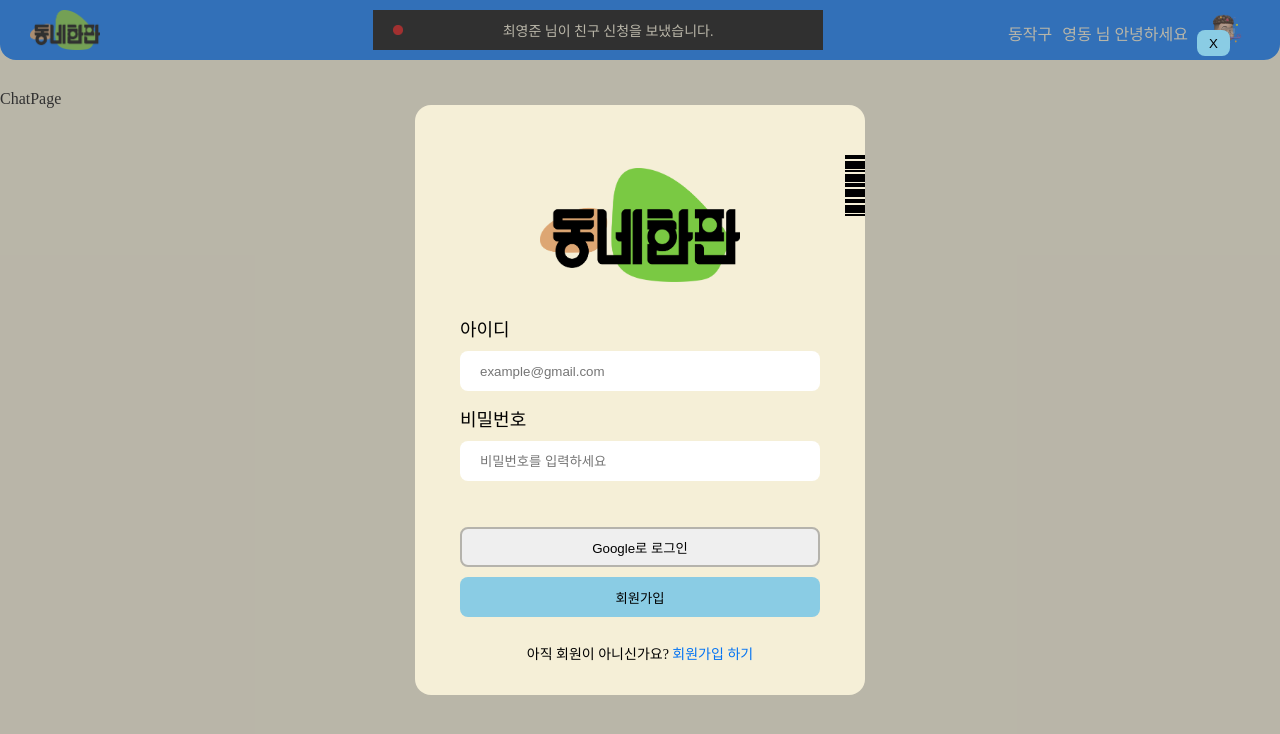
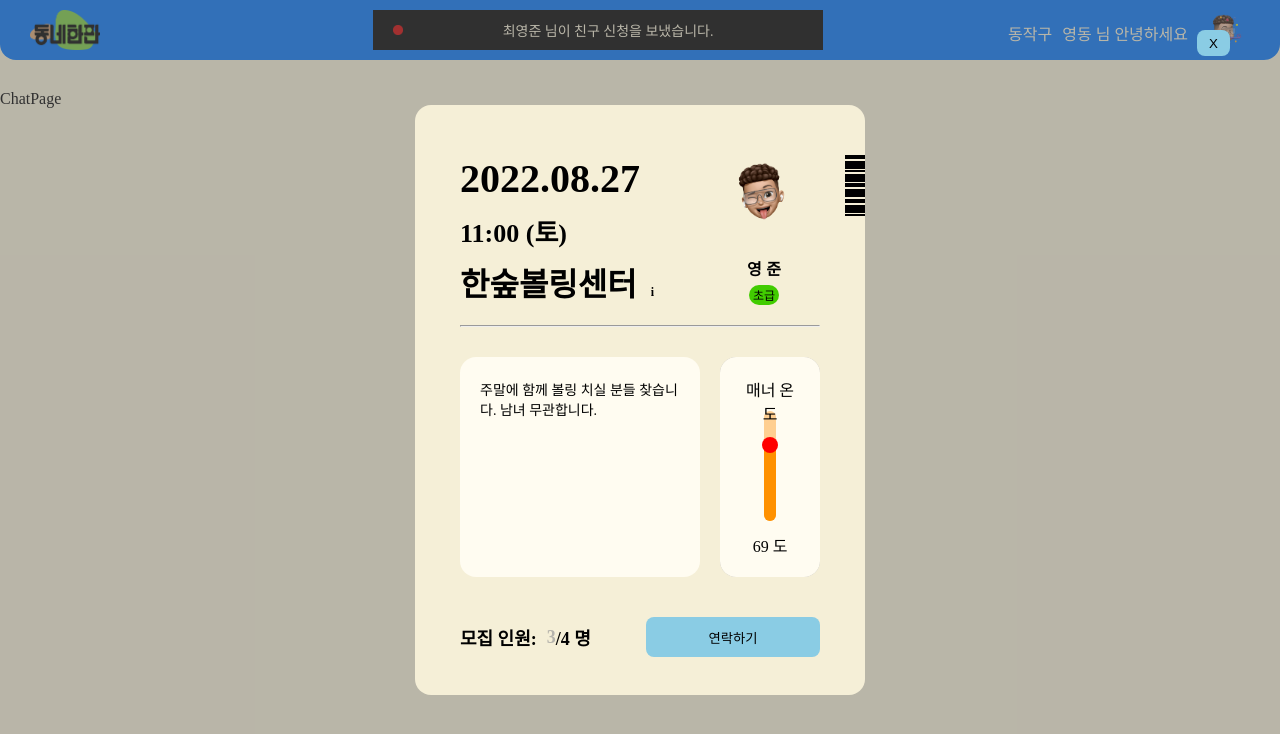
Before and after one commit to dongne-hanpan/FE, a React (Create React App) app: page /chat in a window 1280 px wide. Shown: the top 734 px of the page. Built offline with nearby package versions, Linux system fonts and the light colour scheme.

Commit message:
FEAT: #8 Connect MatchWrite, MatchWatch with ModalTemplate
새롭게 생성한 MatchWrite, MatchWatch를 ModalTemplate에 연결

```diff
--- a/src/components/y_modal/ModalTemplate.js
+++ b/src/components/y_modal/ModalTemplate.js
@@ -1,9 +1,11 @@
 import React from 'react';
 import styled from 'styled-components';
+import ReuseBtn from '../y_reusable/ReuseBtn';
+import Deco from './Deco';
 import Login from '../y_login/Login';
 import Signup from '../y_login/Signup';
-import ReuseBtn from '../y_reusable/ReuseBtn';
-import Deco from './Deco';
+import MatchWrite from './MatchWrite';
+import MatchWatch from './MatchWatch';
 
 
 const ModalTemplate = () => {
@@ -16,7 +18,9 @@ const ModalTemplate = () => {
       <ModalSection>
         <Deco />
         {/* <Signup /> */}
-        <Login />
+        {/* <Login /> */}
+        {/* <MatchWrite /> */}
+        <MatchWatch />
       </ModalSection>
     </ModalComp>
   )
```
